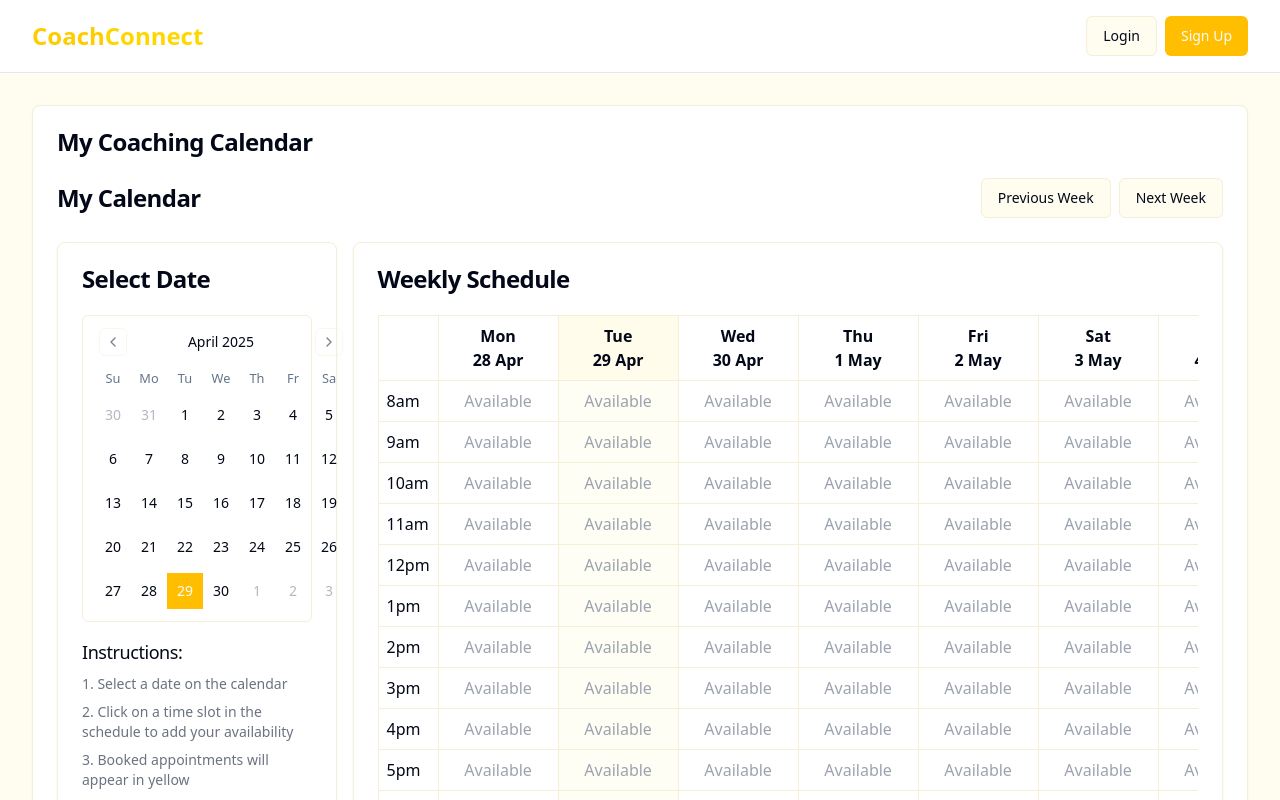
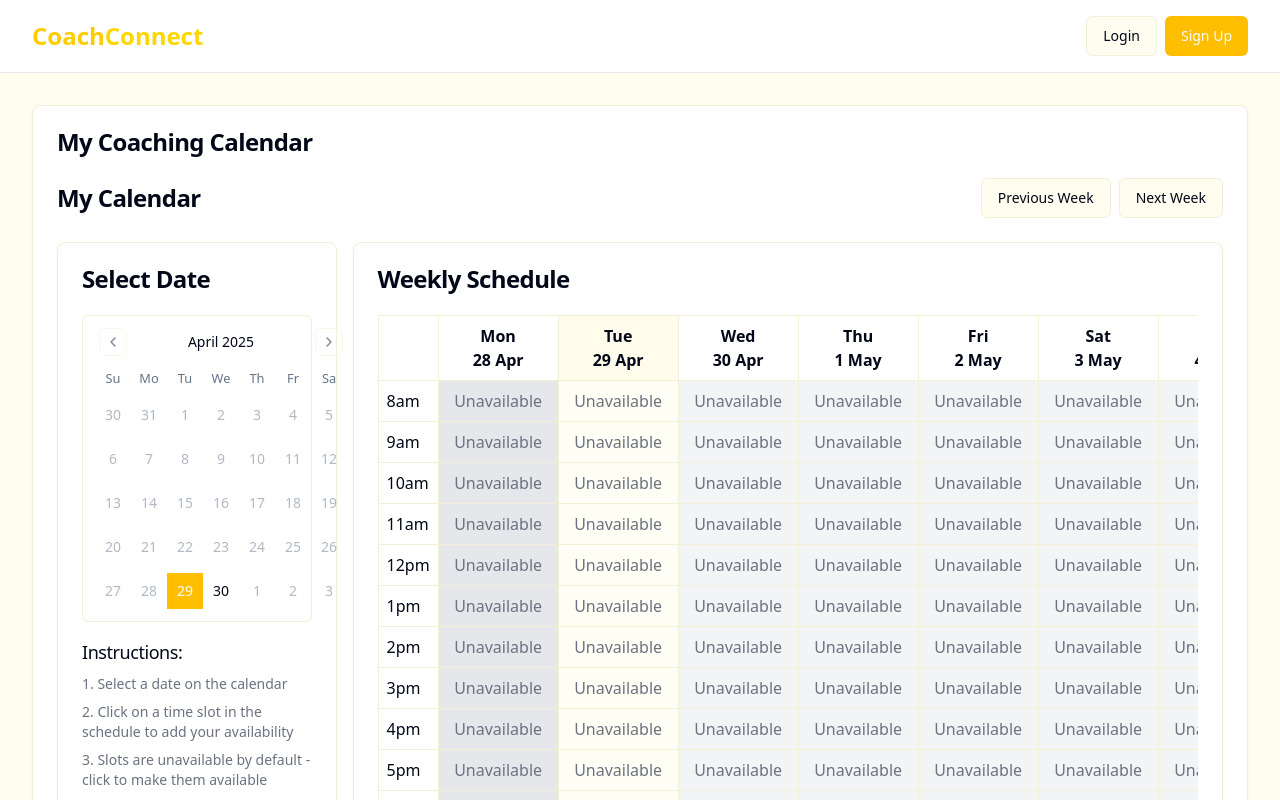
Before and after one commit to dejora/coach-connect-pay, a React (Vite) app: page /calendar in a window 1280 px wide. Shown: the top 800 px of the page. Built offline with nearby package versions, Linux system fonts and the light colour scheme.

Commit message:
Fix: Default slot availability and date restrictions
- Changed the default availability of time slots to unavailable.
- Implemented restrictions to prevent selecting dates before the current date.

```diff
--- a/src/components/CoachDashboard/Calendar.tsx
+++ b/src/components/CoachDashboard/Calendar.tsx
@@ -1,6 +1,6 @@
 
 import React, { useState } from 'react';
-import { format, addDays, startOfWeek, addWeeks, subWeeks, isSameDay } from 'date-fns';
+import { format, addDays, startOfWeek, addWeeks, subWeeks, isSameDay, isBefore } from 'date-fns';
 import { Button } from '@/components/ui/button';
 import { Calendar } from '@/components/ui/calendar';
 import { Card, CardContent, CardHeader, CardTitle } from '@/components/ui/card';
@@ -39,12 +39,31 @@ const CoachCalendar: React.FC = () => {
     const dateStr = format(date, 'yyyy-MM-dd');
     const startTimeStr = `${dateStr}T${hour.toString().padStart(2, '0')}:00:00Z`;
 
-    return !timeSlots.some(slot =>
-      slot.startTime === startTimeStr && slot.isBooked
+    return timeSlots.some(slot =>
+      slot.startTime === startTimeStr && !slot.isBooked
     );
   };
 
+  const isPastDate = (date: Date): boolean => {
+    const today = new Date();
+    today.setHours(0, 0, 0, 0);
+    return isBefore(date, today);
+  };
+
+  const isPastHour = (date: Date, hour: number): boolean => {
+    const now = new Date();
+    const slotDate = new Date(date);
+    slotDate.setHours(hour, 0, 0, 0);
+    return isBefore(slotDate, now);
+  };
+
   const handleCellClick = (date: Date, hour: number) => {
+    // Prevent changing slots in past dates
+    if (isPastDate(date) || isPastHour(date, hour)) {
+      toast.error("Cannot modify slots in the past");
+      return;
+    }
+
     setSelectedSlotTime({ hour, date });
     setIsDialogOpen(true);
   };
@@ -97,12 +116,13 @@ const CoachCalendar: React.FC = () => {
               selected={selectedDate}
               onSelect={handleSelectDate}
               className="rounded-md border pointer-events-auto"
+              disabled={(date) => isPastDate(date)}
             />
             <div className="mt-4">
               <h3 className="text-lg font-medium mb-2">Instructions:</h3>
               <p className="text-sm text-gray-500 mb-2">1. Select a date on the calendar</p>
               <p className="text-sm text-gray-500 mb-2">2. Click on a time slot in the schedule to add your availability</p>
-              <p className="text-sm text-gray-500">3. Booked appointments will appear in yellow</p>
+              <p className="text-sm text-gray-500">3. Slots are unavailable by default - click to make them available</p>
             </div>
           </CardContent>
         </Card>
@@ -135,17 +155,22 @@ const CoachCalendar: React.FC = () => {
                         {hour % 12 === 0 ? 12 : hour % 12}{hour < 12 ? 'am' : 'pm'}
                       </td>
                       {weekDays.map((day) => {
+                        const isPast = isPastDate(day) || isPastHour(day, hour);
                         const isAvailable = isTimeSlotAvailable(day, hour);
                         return (
                           <td
                             key={`${day.toString()}-${hour}`}
-                            className={`border p-2 text-center ${!isAvailable ? 'bg-gray-100' : 'hover:bg-yellow-300/20 cursor-pointer'} ${isSameDay(day, selectedDate) ? 'bg-yellow-300/5' : ''}`}
-                            onClick={() => isAvailable && handleCellClick(day, hour)}
+                            className={`border p-2 text-center
+                              ${isPast ? 'bg-gray-200 cursor-not-allowed' :
+                                (isAvailable ? 'bg-yellow-300/20 hover:bg-yellow-300/30' : 'bg-gray-100 hover:bg-gray-200 cursor-pointer')
+                              }
+                              ${isSameDay(day, selectedDate) ? 'bg-yellow-300/5' : ''}`}
+                            onClick={() => !isPast && handleCellClick(day, hour)}
                           >
-                            {!isAvailable ? (
-                              <span className="inline-block bg-yellow-500 text-white text-xs px-2 py-1 rounded">Booked</span>
+                            {isAvailable ? (
+                              <span className="inline-block bg-yellow-500 text-white text-xs px-2 py-1 rounded">Available</span>
                             ) : (
-                              <span className="text-gray-400">Available</span>
+                              <span className="text-gray-500">Unavailable</span>
                             )}
                           </td>
                         );
```
